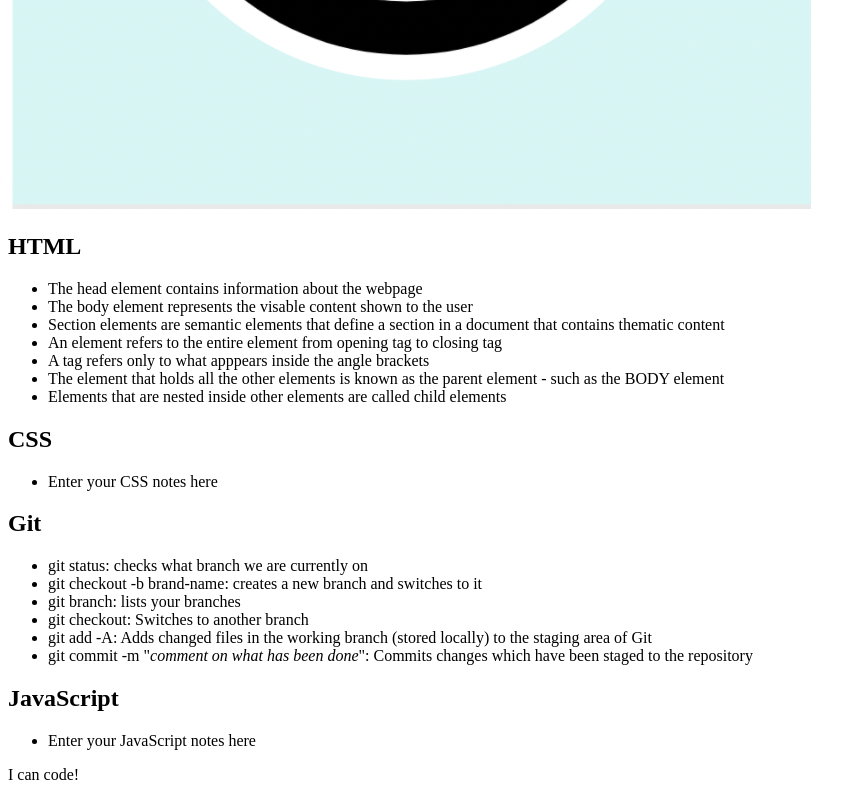
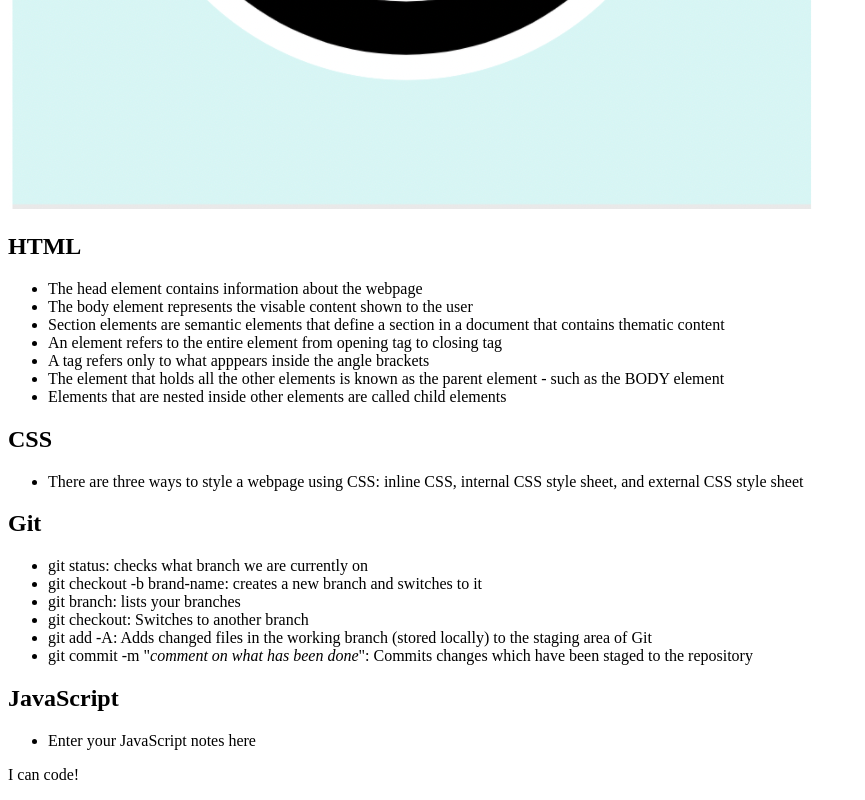
Before and after one commit to lbarrow91/prework-study-guide, a plain HTML site: page index.html in a window 1280 px wide. Shown: the part 647-1447 px from the top of the page, without its empty margins (0-865 px from the left). Drawn offline with Linux system fonts and the light colour scheme.

Commit message:
added additional code

```diff
--- a/index.html
+++ b/index.html
@@ -28,7 +28,7 @@
       <section class="card" id="css-section">
         <h2>CSS</h2>
         <ul>
-          <li>Enter your CSS notes here</li>
+          <li>There are three ways to style a webpage using CSS: inline CSS, internal CSS style sheet, and external CSS style sheet</li>
         </ul>
       </section>
 
```
